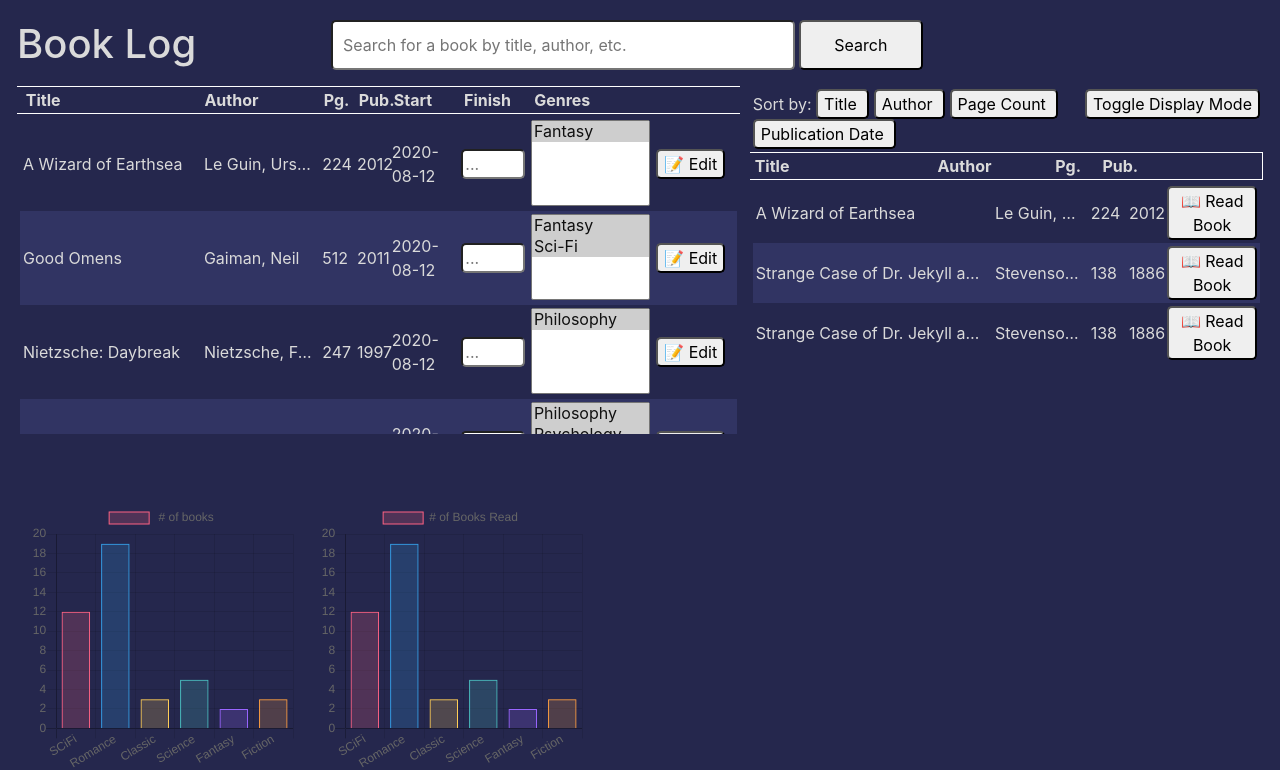
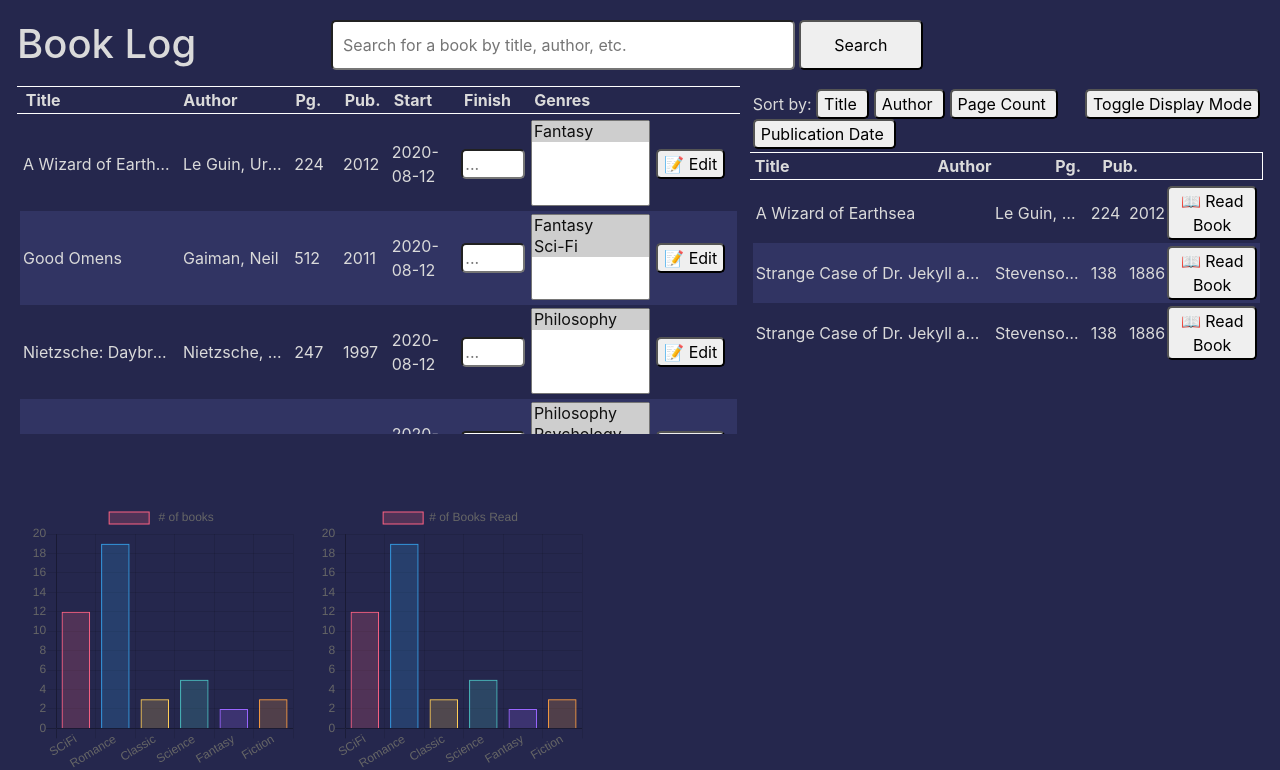
Before and after one commit to Bennibraun/Libro-Disco, a Flask app: page / in a window 1280 px wide. Shown: the top 770 px of the page. Run offline with Flask 2, Linux system fonts and the light colour scheme; data that the repository does not hold is empty; some libraries are stand-ins or nearby versions.

```diff
--- a/static/css/styles.css
+++ b/static/css/styles.css
@@ -124,26 +124,26 @@ th {
 }
 
 .titleCol {
-    width: 25%;
+    width: 22%;
     max-width: 30%;
     border-right: none;
     border-left: none;
 }
 
 .authorCol {
-    width: 17%;
+    width: 16%;
     border-right: none;
     border-left: none;
 }
 
 .pageCol {
-    width: 5%;
+    width: 7%;
     border-right: none;
     border-left: none;
 }
 
 .pubDateCol {
-    width: 5%;
+    width: 7%;
     border-right: none;
     border-left: none;
 }
@@ -173,25 +173,25 @@ th {
 }
 
 .title {
-    width: 25%;
+    width: 22%;
     white-space: nowrap;
     overflow: hidden;
     text-overflow: ellipsis;
 }
 
 .author {
-    width: 17%;
+    width: 16%;
     white-space: nowrap;
     overflow: hidden;
     text-overflow: ellipsis;
 }
 
 .pages {
-    width: 5%;
+    width: 7%;
 }
 
 .publicationDate {
-    width: 5%;
+    width: 7%;
 }
 
 .dateStarted {
```
